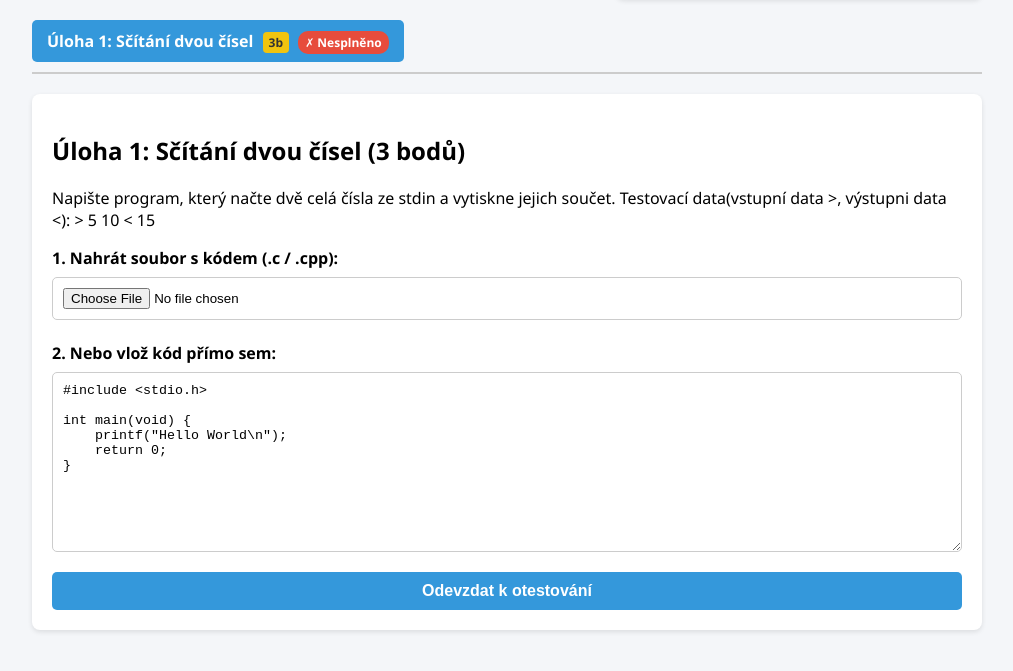
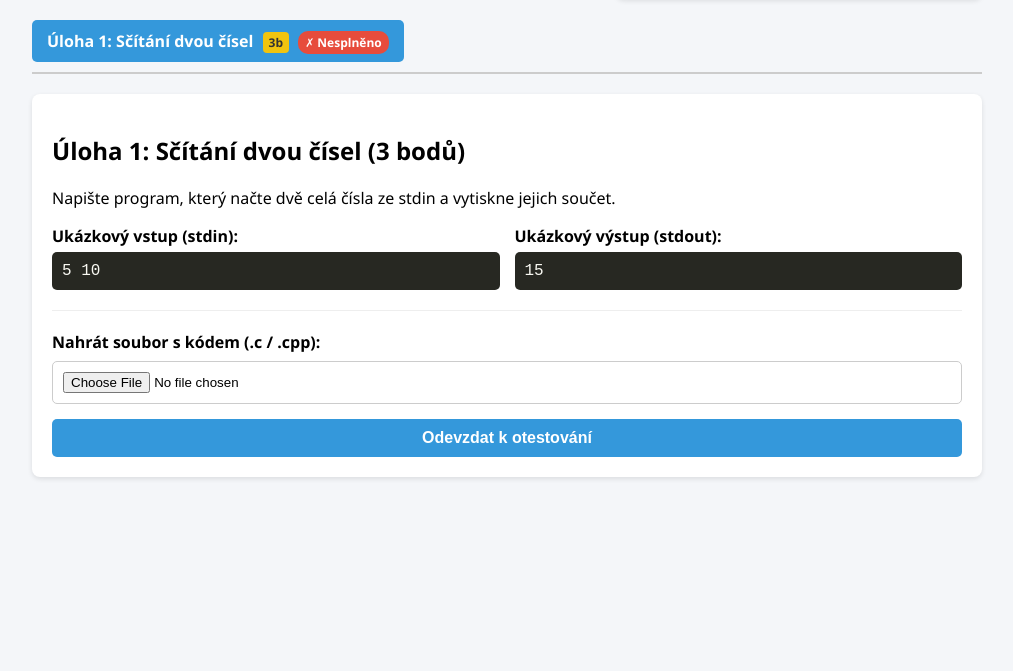
Before and after one commit to kovarf85/mini-progtest, a Flask app: page / in a window 1280 px wide. Shown: the part 63-734 px from the top of the page, without its empty margins (133-1146 px from the left). Run offline with Flask 3, Linux system fonts and the light colour scheme; the visitor is signed in with stand-in values (Sample User, id 1).

Commit message:
Odstraneni textarea a pridani ukazkovych vstup/vystupu

```diff
--- a/app.py
+++ b/app.py
@@ -14,8 +14,10 @@ ALLOWED_USERS = ["Kovy", "Rajchy"]
 TASKS = {
     "01_scitani": {
         "name": "Úloha 1: Sčítání dvou čísel",
-        "desc": "Napište program, který načte dvě celá čísla ze stdin a vytiskne jejich součet.\n Testovací data(vstupní data >, výstupni data <):\n> 5 10\n< 15",
-        "points": 3
+        "desc": "Napište program, který načte dvě celá čísla ze stdin a vytiskne jejich součet.",
+        "points": 3,
+        "sample_in": "5 10",
+        "sample_out": "15"
     }
 }
 
@@ -60,18 +62,17 @@ def index():
 
     results = load_results()
     result_output = None
-    user_code = ""
 
     if request.method == "POST":
         selected_task = request.form.get("task", selected_task)
-        user_code = request.form.get("code", "")
         file = request.files.get("file_upload")
 
         if file and file.filename != "":
             user_code = file.read().decode("utf-8", errors="ignore")
 
-        if user_code:
+            # Automatické vytvoření složky temp
             os.makedirs("temp", exist_ok=True)
+
             temp_code_path = os.path.join("temp", "solution.c")
             with open(temp_code_path, "w", encoding="utf-8") as f:
                 f.write(user_code)
@@ -96,17 +97,17 @@ def index():
 
             except Exception as e:
                 result_output = f"Chyba při spouštění testeru: {str(e)}"
+        else:
+            result_output = "Chyba: Nebyl vybrán žádný soubor k odevzdání!"
 
     return render_template(
         "index.html",
         tasks=TASKS,
         selected_task=selected_task,
         username=username,
-        user_code=user_code,
         result_output=result_output,
         user_results=results.get(username, {})
     )
-
 # NOVÁ RUTA PRO LEADERBOARD (ŽEBŘÍČEK)
 @app.route("/leaderboard")
 def leaderboard():
--- a/templates/index.html
+++ b/templates/index.html
@@ -21,11 +21,15 @@
         .badge-pending { background: #e74c3c; color: white; }
         .pts-tag { background: #f1c40f; color: #333; padding: 2px 6px; border-radius: 4px; font-size: 12px; margin-left: 5px; }
 
-        input[type="file"], textarea, button { width: 100%; margin-top: 8px; padding: 10px; border-radius: 5px; border: 1px solid #ccc; box-sizing: border-box; }
-        textarea { font-family: 'Courier New', Courier, monospace; height: 180px; resize: vertical; }
+        /* Styl pro ukázkové testy */
+        .sample-box { display: flex; gap: 15px; margin: 15px 0; }
+        .sample-col { flex: 1; }
+        .sample-code { background: #272822; color: #f8f8f2; padding: 10px; border-radius: 5px; font-family: 'Courier New', Courier, monospace; margin-top: 5px; white-space: pre-wrap; }
+
+        input[type="file"], button { width: 100%; margin-top: 8px; padding: 10px; border-radius: 5px; border: 1px solid #ccc; box-sizing: border-box; }
         button { background-color: #3498db; color: white; font-weight: bold; border: none; cursor: pointer; margin-top: 15px; font-size: 16px; }
         button:hover { background-color: #2980b9; }
-        pre { background-color: #1e1e1e; color: #d4d4d4; padding: 15px; border-radius: 5px; overflow-x: auto; font-family: 'Courier New', Courier, monospace; }
+        pre.result-box { background-color: #1e1e1e; color: #d4d4d4; padding: 15px; border-radius: 5px; overflow-x: auto; font-family: 'Courier New', Courier, monospace; }
     </style>
 </head>
 <body>
@@ -59,15 +63,26 @@
         <h2>{{ tasks[selected_task].name }} ({{ tasks[selected_task].points }} bodů)</h2>
         <p>{{ tasks[selected_task].desc }}</p>
 
+        <!-- Ukázkové vstupy a výstupy -->
+        <div class="sample-box">
+            <div class="sample-col">
+                <strong>Ukázkový vstup (stdin):</strong>
+                <div class="sample-code">{{ tasks[selected_task].sample_in }}</div>
+            </div>
+            <div class="sample-col">
+                <strong>Ukázkový výstup (stdout):</strong>
+                <div class="sample-code">{{ tasks[selected_task].sample_out }}</div>
+            </div>
+        </div>
+
+        <hr style="border: 0; border-top: 1px solid #eee; margin: 20px 0;">
+
         <form method="POST" enctype="multipart/form-data">
             <input type="hidden" name="task" value="{{ selected_task }}">
 
-            <label for="file_upload"><strong>1. Nahrát soubor s kódem (.c / .cpp):</strong></label>
-            <input type="file" name="file_upload" id="file_upload" accept=".c,.cpp">
+            <label for="file_upload"><strong>Nahrát soubor s kódem (.c / .cpp):</strong></label>
+            <input type="file" name="file_upload" id="file_upload" accept=".c,.cpp" required>
 
-            <br><br>
-            <label for="code"><strong>2. Nebo vlož kód přímo sem:</strong></label>
-            <textarea name="code" id="code" placeholder="Vlož sem svůj C kód...">{{ user_code or '#include <stdio.h>\n\nint main(void) {\n    printf("Hello World\\n");\n    return 0;\n}' }}</textarea>
             <button type="submit">Odevzdat k otestování</button>
         </form>
     </div>
@@ -75,7 +90,7 @@
     {% if result_output %}
     <div class="card">
         <h2>Výsledek hodnocení:</h2>
-        <pre>{{ result_output }}</pre>
+        <pre class="result-box">{{ result_output }}</pre>
     </div>
     {% endif %}
 
```
